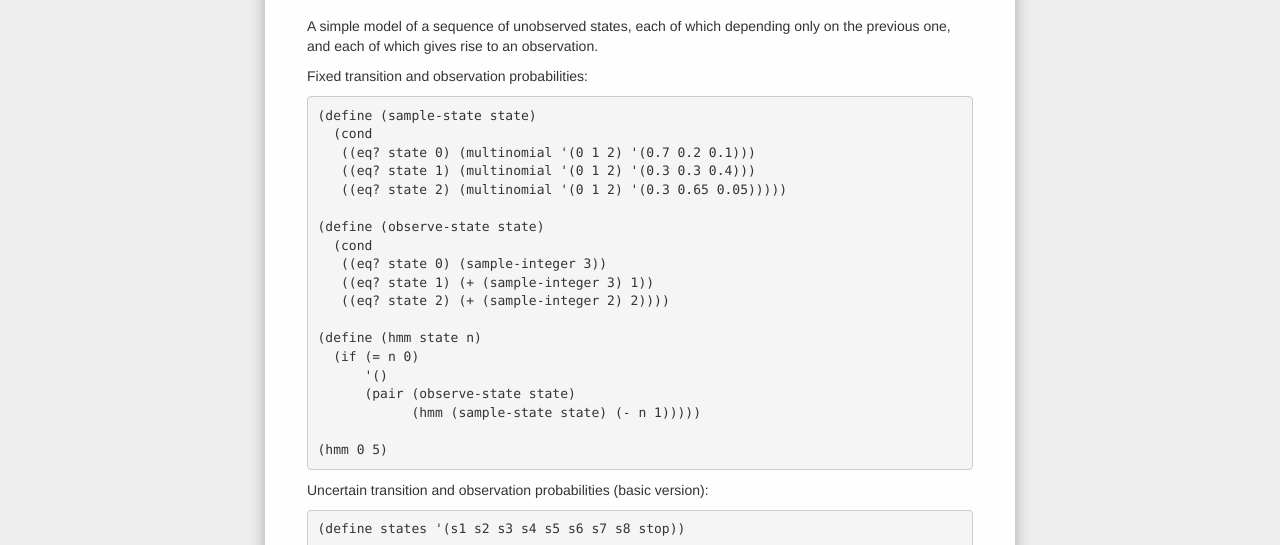
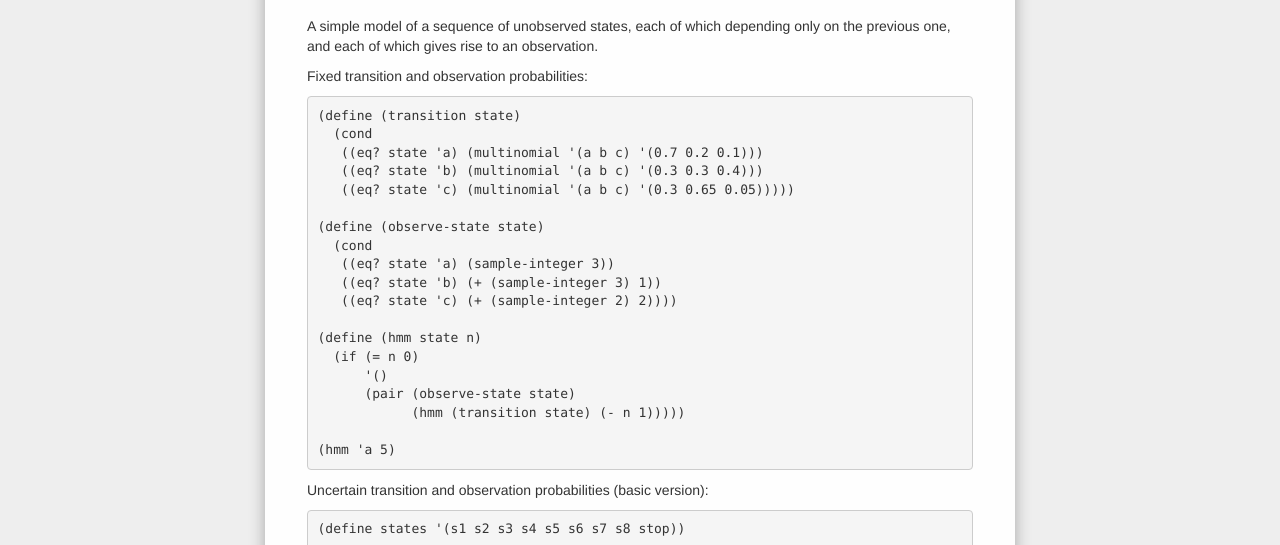
Before and after one commit to forestdb/forestdb.org, a Jekyll site: the page built from models/hmm.md, in a window 1280 px wide. Shown: the part 140-685 px from the top of the page. Built offline with Jekyll 4.4.1, drawn with Linux system fonts in a browser that asks for light colours; nearby versions of some CDN libraries.

Commit message:
Update hmm.md

```diff
--- a/models/hmm.md
+++ b/models/hmm.md
@@ -12,25 +12,25 @@ an observation.
 
 Fixed transition and observation probabilities:
 
-    (define (sample-state state)
+    (define (transition state)
       (cond
-       ((eq? state 0) (multinomial '(0 1 2) '(0.7 0.2 0.1)))
-       ((eq? state 1) (multinomial '(0 1 2) '(0.3 0.3 0.4)))
-       ((eq? state 2) (multinomial '(0 1 2) '(0.3 0.65 0.05)))))
+       ((eq? state 'a) (multinomial '(a b c) '(0.7 0.2 0.1)))
+       ((eq? state 'b) (multinomial '(a b c) '(0.3 0.3 0.4)))
+       ((eq? state 'c) (multinomial '(a b c) '(0.3 0.65 0.05)))))
 
     (define (observe-state state)
       (cond
-       ((eq? state 0) (sample-integer 3))
-       ((eq? state 1) (+ (sample-integer 3) 1))
-       ((eq? state 2) (+ (sample-integer 2) 2))))
+       ((eq? state 'a) (sample-integer 3))
+       ((eq? state 'b) (+ (sample-integer 3) 1))
+       ((eq? state 'c) (+ (sample-integer 2) 2))))
 
     (define (hmm state n)
       (if (= n 0)
           '()
           (pair (observe-state state)
-                (hmm (sample-state state) (- n 1)))))
+                (hmm (transition state) (- n 1)))))
 
-    (hmm 0 5)
+    (hmm 'a 5)
 
 Uncertain transition and observation probabilities (basic version):
 
```
